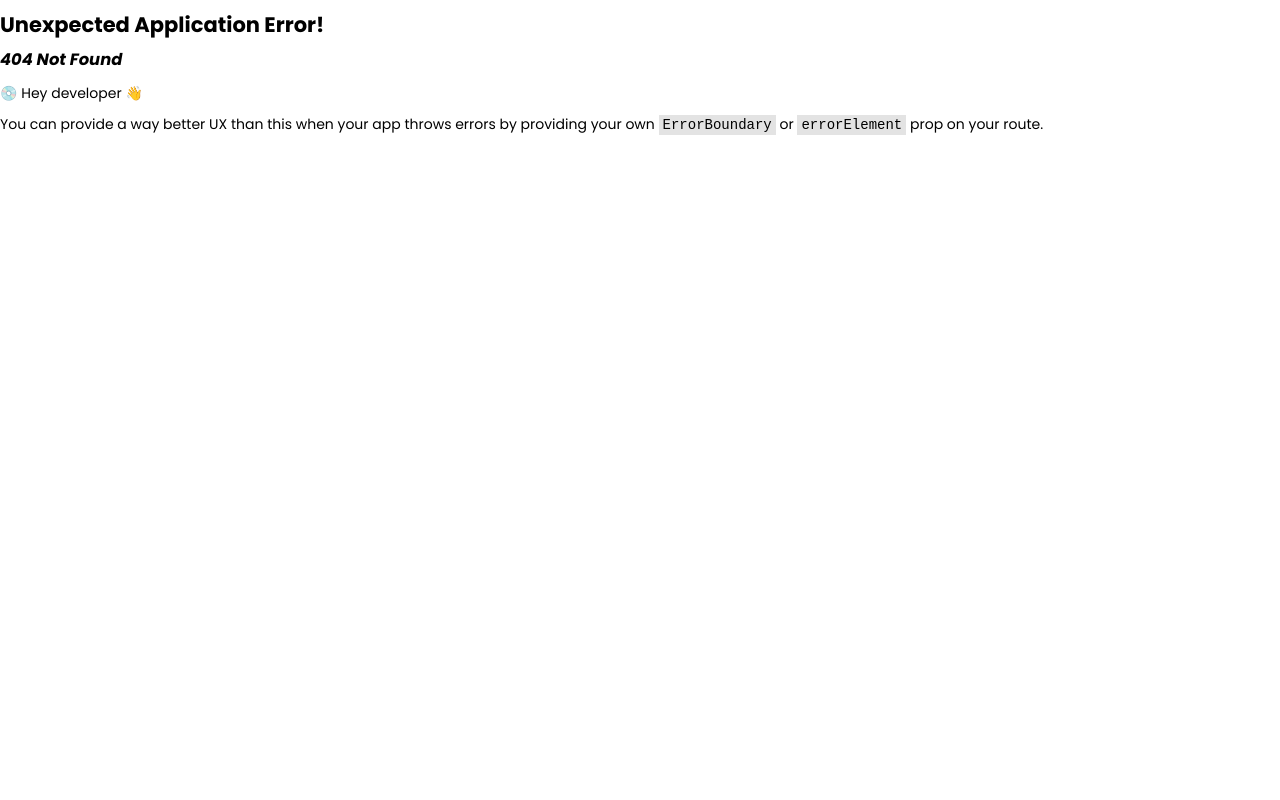
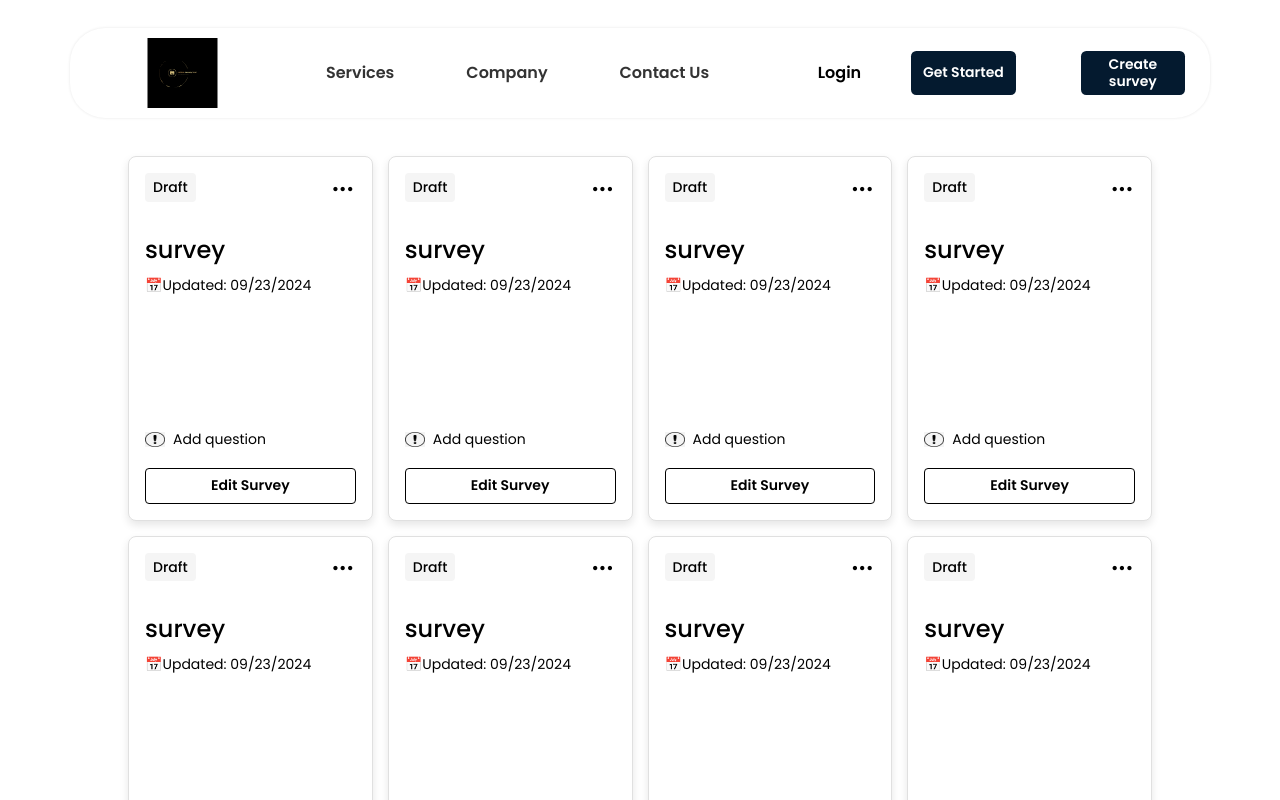
Before and after one commit to trayistatsgit/surveytool, a React (Vite) app: page /edit-survey in a window 1280 px wide. Before the commit this address had no page. Built offline with nearby package versions, Linux system fonts and the light colour scheme.

Commit message:
ST-31
Add vertical ellipsis in list survey atom grid

```diff
--- /dev/null
+++ b/src/assets/surveyEditt-img/index.tsx
@@ -0,0 +1 @@
+export { default as editimages } from './editimages.png';
--- /dev/null
+++ b/src/atoms/editSurveyCards/EditSurveyCard.scss
@@ -0,0 +1,122 @@
+.card-survey-edit {
+	background-color: white;
+	border: 1px solid #e0e0e0;
+	border-radius: 8px;
+	padding: 16px;
+	position: relative;
+	box-shadow: 0 4px 8px rgba(0, 0, 0, 0.1);
+	display: flex;
+	flex-direction: column;
+	gap: 40px;
+}
+
+.survey-title {
+	display: flex;
+	width: 100%;
+	justify-content: space-between;
+}
+.survey-draf{
+	display: flex;
+	justify-content: space-between;
+	align-items:center ;
+position: relative;
+}
+.survey-draf span {
+	background-color: #f5f5f5;
+	color: black;
+	font-size: 14px;
+	font-weight: 500;
+	padding: 6px 8px;
+	border-radius: 4px;
+	width: fit-content;
+}
+.dot-icon-container {
+	display: flex;
+	justify-content: center;
+	align-items: center;
+	background: none;
+		border: none;
+		font-size: 22px;
+		position: relative;
+}
+.dot-icon{
+	position: absolute;
+	border: none;
+	font-size: 35px;
+	background: none;
+	bottom: 50%;
+	right: 2px;
+	cursor: pointer;
+}
+.updated {
+	color: #6b6b6b;
+	font-size: 16px;
+}
+.survey-content{
+	width: 100%;
+	display: flex;
+	flex-direction: column;
+	gap: 18px;
+}
+.survey-edit-container{
+	display: flex;
+	flex-direction: column;
+	margin-top: 3rem;
+}
+.survey-title {
+	color: black;
+
+}
+.survey-edit-button{
+	margin-top: 20px;
+
+
+}
+
+.fix-btn {
+	width: 100%;
+	background-color: transparent;
+	border: 1px solid black;
+	padding: 8px 16px;
+	border-radius: 4px;
+	font-size: 14px;
+	color: black !important;
+	cursor: pointer;
+	transition: all 0.3s;
+}
+
+  .fix-btn:hover {
+    background-color: #ebeff3;
+    color: white;
+    border: none;
+  }
+
+
+.dropdown li:first-child {
+	border-bottom: 1px solid #ccc; /* Adds bottom border to the first <li> */
+}
+.issue {
+	display: flex;
+	margin-top: 56px;
+	align-items: center;
+	gap: 8px;
+}
+
+.issue img {
+	width: 20px;
+	height: 15px;
+	display: flex;
+
+
+}
+
+
+.updated-date{
+	display: flex;
+	gap: 6px;
+	align-items: center;
+}
+.updated-date img{
+	width: 20px;
+	height: 15px;
+}
--- /dev/null
+++ b/src/atoms/editSurveyCards/EditSurveyCard.tsx
@@ -0,0 +1,64 @@
+import React, { useState, useRef, useEffect } from 'react';
+import '../editSurveyCards/EditSurveyCard.scss'
+import { Button, Typography } from '../../blocks';
+import { editimages } from '../../assets/surveyEditt-img';
+import SurveyDowndrop from '../../atoms/surveyDowndrop/SurveyDowndrop'
+interface SurveyProps {
+  status: string;
+  updatedDate: string;
+  issue: string;
+}
+const EditSurveyCard: React.FC<SurveyProps> = ({ status, updatedDate, issue }) => {
+  const [isDropdownOpen, setIsDropdownOpen] = useState(false);
+  const dropdownRef = useRef<HTMLDivElement>(null);
+  useEffect(() => {
+    const handleClickOutside = (event: MouseEvent) => {
+      if (dropdownRef.current && !dropdownRef.current.contains(event.target as HTMLElement)) {
+        setIsDropdownOpen(false);
+      }
+    };
+
+    document.addEventListener('mousedown', handleClickOutside);
+    return () => {
+      document.removeEventListener('mousedown', handleClickOutside);
+    };
+  }, []);
+
+  return (
+    <>
+      <div className="card-survey-edit" ref={dropdownRef}>
+        <div className="survey-draf">
+          <span>{status}</span>
+          <div className='dot-icon-container'>
+            {!isDropdownOpen ? <div className='dot-icon' onClick={() => setIsDropdownOpen(true)}>...</div> : <div className='cross-icon'onClick={() => setIsDropdownOpen(false)}>x</div>}
+          </div>
+          {isDropdownOpen &&
+          <SurveyDowndrop />
+
+          }
+        </div>
+      <div className='survey-content'>
+      <div className="survey-title">
+          <Typography label='survey' fontSize='fontSize24' fontWeightstest={500} fontWeight='bold' />
+          </div>
+          <div className='updated-date'>
+            {/* <img src={editimages} alt='NotFound' /> */}
+            <Typography label={` 📅Updated: ${updatedDate}`} fontSize='fontSize14' fontWeight='regular'/>
+
+        </div>
+      </div>
+       <div className='survey-edit-container'>
+       <div className="issue">
+        <img src={editimages} alt='NotFound' />
+        <Typography label={`${issue}`}fontSize='fontSize14' fontWeight='regular'/>
+        </div>
+        <div className='survey-edit-button'>
+        <Button className="fix-btn" label='Edit Survey' />
+        </div>
+       </div>
+      </div>
+    </>
+  );
+};
+
+export default EditSurveyCard;
--- /dev/null
+++ b/src/atoms/surveyDowndrop/SurveyDowndrop.scss
@@ -0,0 +1,34 @@
+.dropdown-survey {
+    position: absolute;
+	top: 50px;
+	right: 0;
+	background-color: white;
+	border: 1px solid #ddd;
+	box-shadow: 0px 8px 16px rgba(0, 0, 0, 0.1);
+	padding: 10px;
+	z-index: 100;
+	width: 170px;
+	height: 258px;
+  }
+
+  .dropdown-survey ul {
+
+        list-style: none;
+        padding: 0;
+        margin: 0;
+        display: flex;
+        flex-direction: column;
+        gap: 12px;
+    }
+    li {
+        padding: 8px 16px;
+        cursor: pointer;
+    }
+
+  .dropdown-survey li:hover {
+    background-color: #f1f1f1;
+  }
+
+//   .dropdown-survey li:active {
+//     background-color: #ddd;
+//   }
--- /dev/null
+++ b/src/atoms/surveyDowndrop/SurveyDowndrop.tsx
@@ -0,0 +1,24 @@
+import React from 'react';
+import './SurveyDowndrop.scss'
+const DropdownExample: React.FC = () => {
+
+  const menuItems = [
+    { id: 1, label: "Untitled" },
+    { id: 2, label: "Edit Survey" },
+    { id: 3, label: "Preview Survey" },
+    { id: 4, label: "Send Survey" },
+    { id: 5, label: "Analyze result" }
+  ];
+
+  return (
+    <div className="dropdown-survey">
+      <ul>
+        {menuItems.map((item) => (
+          <li key={item.id}>{item.label}</li>
+        ))}
+      </ul>
+    </div>
+  );
+};
+
+export default DropdownExample;
--- a/src/components/navbar/NavbarHome.tsx
+++ b/src/components/navbar/NavbarHome.tsx
@@ -34,6 +34,9 @@ const NavbarHome: React.FC<NavTestProps> = ({ isScrolled }) => {
 const handleStartPage = () => {
     navigate('/start');
 };
+const handleSurveyEditCard = () => {
+    navigate('/edit-survey')
+}
 
     return (
         <><div className={isScrolled ? 'stickyParentNavDiv' : 'parentNavDiv'}>
@@ -42,7 +45,7 @@ const handleStartPage = () => {
                     <div className='navbar-logo'>
                         <img className='img' alt='logo' src={logo} onClick={handleLogoRedirect} />
                         <ul className='nav-menu'>
-                            <li className='nav-item'>
+                            <li className='nav-item' onClick={handleSurveyEditCard}>
                                 Services
 
                             </li>
--- a/src/pages/createSurvey/Partials/NewPage.scss
+++ b/src/pages/createSurvey/Partials/NewPage.scss
@@ -6,7 +6,7 @@
   align-items: center;
   gap: 10px;
   cursor: pointer;
-  width: 100% !important;
+  width: 100% ;
 
 
 }
--- /dev/null
+++ b/src/pages/editSurvey/EditSurvey.scss
@@ -0,0 +1,22 @@
+@import '../../mixins.scss';
+
+.edit-container {
+    display: grid;
+    grid-template-columns: repeat(4, 1fr);
+    gap: 15px;
+    padding: 10px;
+    margin: 0px auto;
+    width: 80%;
+    height: 100%;
+    justify-content: center;
+    @include bp('desktop') {
+        grid-template-columns: repeat(3, 1fr);
+
+	}
+    @include bp('tablet') {
+        grid-template-columns: repeat(2, 1fr);
+	}
+    @include bp('mobile') {
+        grid-template-columns: repeat(1, 1fr);
+	}
+}
--- /dev/null
+++ b/src/pages/editSurvey/EditSurvey.tsx
@@ -0,0 +1,34 @@
+import React from 'react';
+import './EditSurvey.scss';
+import EditSurveyCard from '../../atoms/editSurveyCards/EditSurveyCard';
+
+const EditSurvey: React.FC = () => {
+  const surveyData = [
+    { id: 1, status: 'Draft', updatedDate: '09/23/2024', issue: 'Add question' },
+    { id: 1, status: 'Draft', updatedDate: '09/23/2024', issue: 'Add question' },
+    { id: 1, status: 'Draft', updatedDate: '09/23/2024', issue: 'Add question' },
+    { id: 1, status: 'Draft', updatedDate: '09/23/2024', issue: 'Add question' },
+    { id: 1, status: 'Draft', updatedDate: '09/23/2024', issue: 'Add question' },
+    { id: 1, status: 'Draft', updatedDate: '09/23/2024', issue: 'Add question' },
+    { id: 1, status: 'Draft', updatedDate: '09/23/2024', issue: 'Add question' },
+    { id: 1, status: 'Draft', updatedDate: '09/23/2024', issue: 'Add question' },
+
+
+  ];
+
+  return (
+    <div className="edit-container">
+      {surveyData.map((survey) => (
+        <EditSurveyCard
+          key={survey.id}
+          status={survey.status}
+          updatedDate={survey.updatedDate}
+          issue={survey.issue}
+        />
+      ))}
+    </div>
+
+  );
+};
+
+export default EditSurvey;
```
Also changed, not shown: src/routes/Routes.tsx (+11 -4 lines), src/assets/surveyEditt-img/editimages.png (added).
